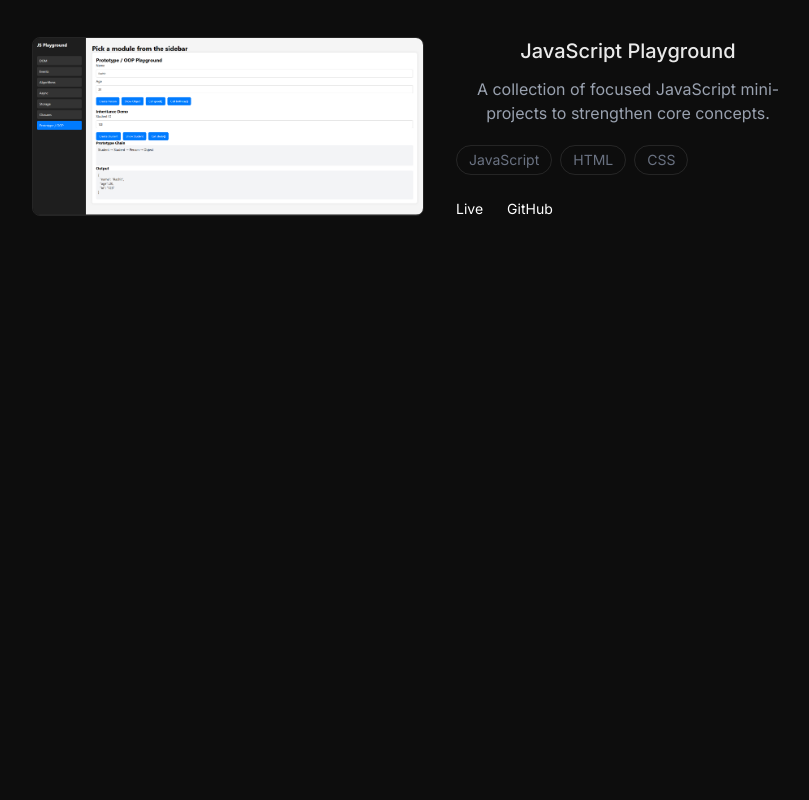
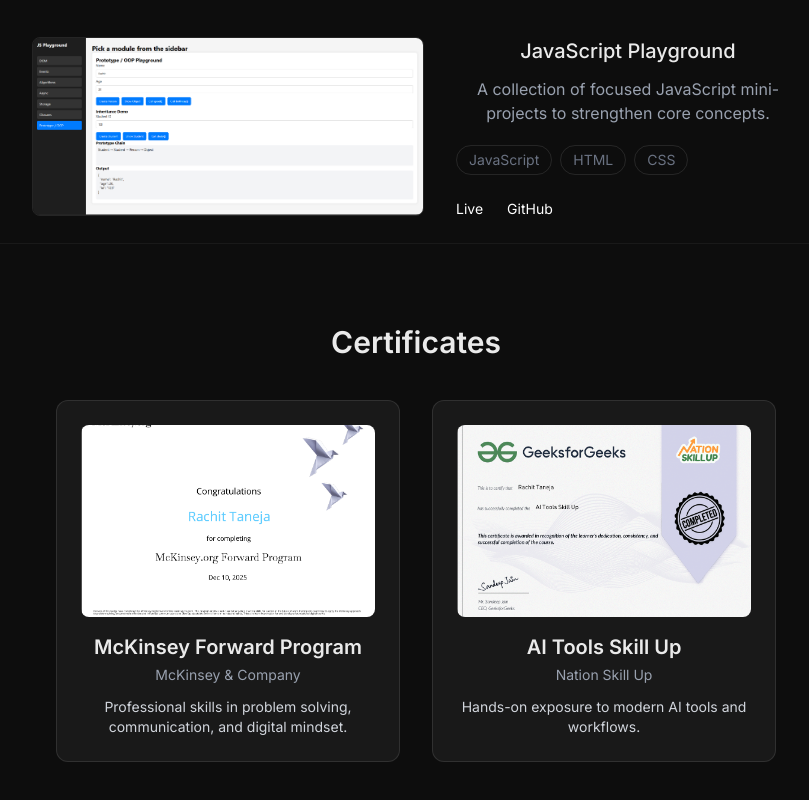
Before and after one commit to rachittaneja56-max/portfolio, a React (Vite) app: page / in a window 1280 px wide. Shown: the part 1178-1978 px from the top of the page, without its empty margins (224-1033 px from the left). Before the commit the page ends 1453 px from the top, so only its background shows below. Built offline with nearby package versions, Linux system fonts and the light colour scheme.

Commit message:
feat: added certificates section

```diff
--- a/src/App.jsx
+++ b/src/App.jsx
@@ -4,6 +4,7 @@
 import Hero from './components/Hero'
 import About from './components/About'
 import Projects from './components/Projects'
+import Certificates from './components/Certification'
 
 function App() {
   const [count, setCount] = useState(0)
@@ -14,6 +15,7 @@
       <Hero/>
       <About/>
       <Projects/>
+      <Certificates/>
     </>
   )
 }
--- a/src/components/Certification.jsx
+++ b/src/components/Certification.jsx
@@ -0,0 +1,53 @@
+import React from 'react';
+import mckinsey from "../assets/mckinsey-forward.png";
+import aiTools from "../assets/ai-tools-skill-up.png";
+
+const Certificates = () => {
+  const certificates = [
+    {
+      title: "McKinsey Forward Program",
+      issuer: "McKinsey & Company",
+      description: "Professional skills in problem solving, communication, and digital mindset.",
+      image: mckinsey,
+    },
+    {
+      title: "AI Tools Skill Up",
+      issuer: "Nation Skill Up",
+      description: "Hands-on exposure to modern AI tools and workflows.",
+      image: aiTools,
+    },
+  ];
+
+  return (
+    <section id="certificates" className="py-20 border-t border-white/5">
+      <div className="max-w-3xl mx-auto px-6">
+        <h2 className="text-3xl font-semibold mb-10">Certificates</h2>
+
+        <div className="grid grid-cols-1 md:grid-cols-2 gap-8">
+          {certificates.map((cert) => (
+            <div
+              key={cert.title}
+              className="bg-white/5 border border-white/10 rounded-xl p-6 hover:border-white/20 transition"
+            >
+              <img
+                src={cert.image}
+                alt={cert.title}
+                className="w-80 h-48 object-cover rounded-lg mb-4"
+              />
+
+              <h3 className="text-xl font-semibold">{cert.title}</h3>
+
+              <p className="text-sm text-gray-400 mt-1">{cert.issuer}</p>
+
+              <p className="text-gray-300 mt-3 text-sm">
+                {cert.description}
+              </p>
+            </div>
+          ))}
+        </div>
+      </div>
+    </section>
+  );
+};
+
+export default Certificates;
```
Also changed, not shown: src/assets/ai-tools-skill-up.png (added), src/assets/mckinsey-forward.png (added), src/pages/Blog.jsx (deleted).
